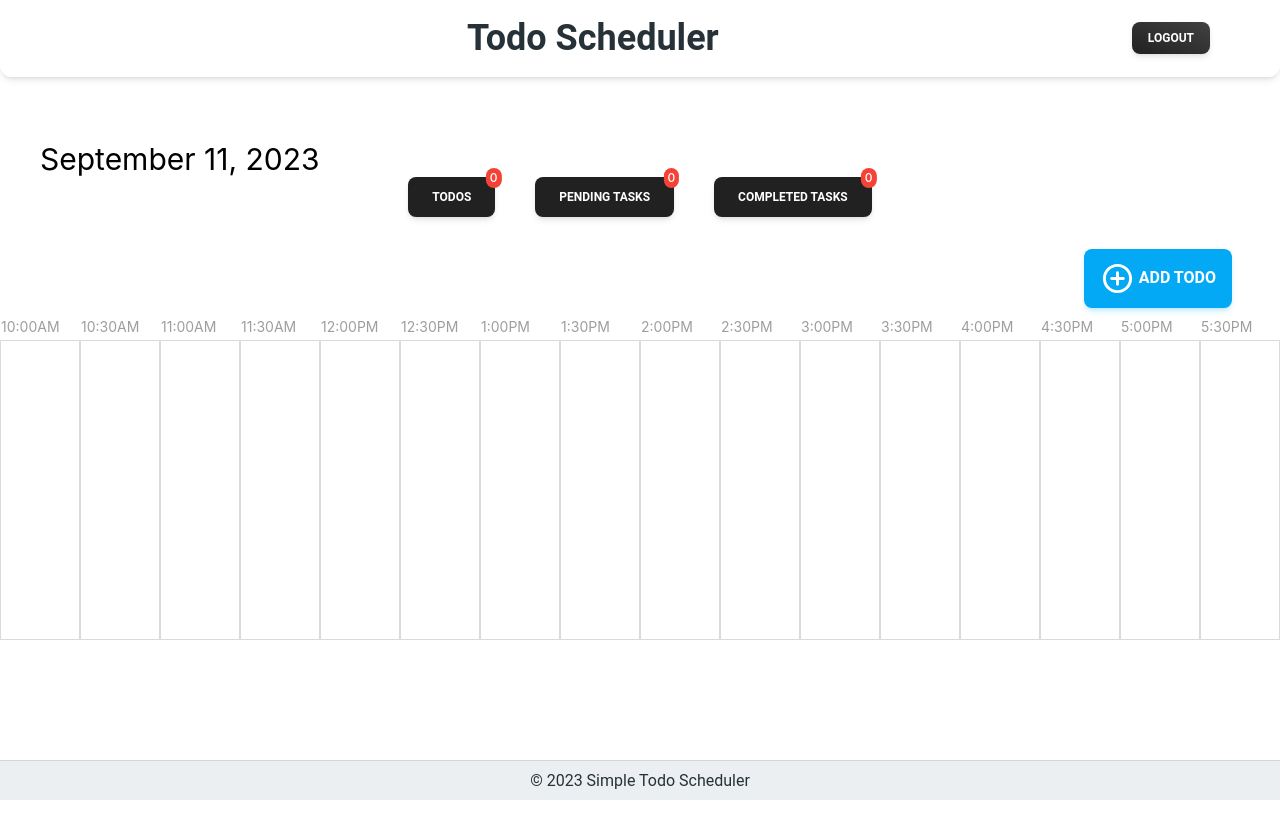
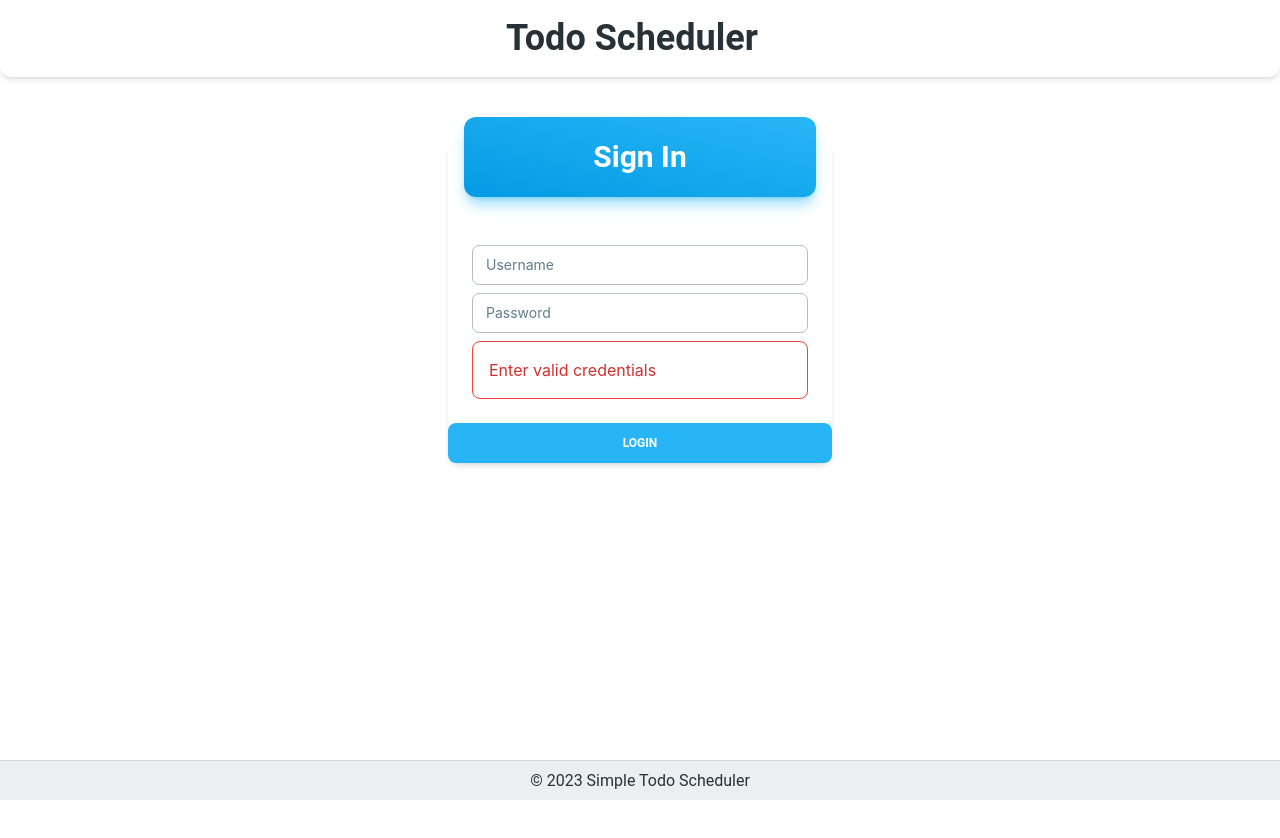
Before and after one commit to prabodhmeshram/todo-scheduler, a React (Create React App) app: page / in a window 1280 px wide. Both pictures are taken after a click on the button "LOGIN". Shown: the top 838 px of the page. After the commit the page ends 800 px from the top, so only its background shows below. Built offline with nearby package versions, Linux system fonts and the light colour scheme.

Commit message:
Added error message for invalid user creds

```diff
--- a/src/Components/LoginForm.js
+++ b/src/Components/LoginForm.js
@@ -1,25 +1,72 @@
-import { Button, Card, CardBody, Input } from "@material-tailwind/react";
-import React from "react";
+import {
+  Alert,
+  Button,
+  Card,
+  CardBody,
+  CardHeader,
+  Input,
+  Typography,
+} from "@material-tailwind/react";
+import React, { useState } from "react";
 import { useDispatch } from "react-redux";
 import { login } from "../store/auth";
 
 export default function LoginForm() {
+  const [username, setUsername] = useState("");
+  const [password, setPassword] = useState("");
+  const [error, setError] = useState(false);
+
   const dispatch = useDispatch();
 
   const logMeIn = () => {
+    if (username.trim() === "" || password.trim() === "") {
+      setError(true);
+      return;
+    }
     dispatch(login({ isLoggedIn: true }));
+  };
+
+  const onUsername = (text) => {
+    setUsername(text);
+  };
+
+  const onPassword = (text) => {
+    setPassword(text);
   };
 
   return (
     <div className="container mx-auto w-96">
       <Card>
+        <CardHeader
+          variant="gradient"
+          color="light-blue"
+          className="mb-4 grid h-20 place-items-center"
+        >
+          <Typography variant="h3" color="white">
+            Sign In
+          </Typography>
+        </CardHeader>
         <CardBody>
           <div className="my-2">
-            <Input label="Username" />
+            <Input
+              color="blue"
+              label="Username"
+              onChange={(ev) => onUsername(ev.target.value)}
+            />
           </div>
           <div className="my-2">
-            <Input label="Password" type="password" />
+            <Input
+              color="blue"
+              label="Password"
+              type="password"
+              onChange={(ev) => onPassword(ev.target.value)}
+            />
           </div>
+          {error && (
+            <Alert variant="outlined" color="red">
+              Enter valid credentials
+            </Alert>
+          )}
         </CardBody>
         <Button color="light-blue" onClick={() => logMeIn()}>
           Login
--- a/src/Components/TodoList.js
+++ b/src/Components/TodoList.js
@@ -16,7 +16,7 @@ export default function TodoList() {
         ))
       ) : (
         <div className="no-todos mt-16">
-          Add some todos, nothing to show right now
+          Add some todos, nothing to show right now 😀
         </div>
       )}
     </div>
--- a/src/Pages/Dashboard.js
+++ b/src/Pages/Dashboard.js
@@ -36,13 +36,13 @@ export default function Dashboard() {
           <div className="text-3xl text-left ml-10"> {today}</div>
           <div className="flex gap-10 item-center justify-center">
             <Badge content={numberOfTodos}>
-              <Button>Todos</Button>
+              <Button color="blue">Todos</Button>
             </Badge>
             <Badge content={pendingTasks}>
-              <Button>Pending Tasks</Button>
+              <Button color="orange">Pending Tasks</Button>
             </Badge>
             <Badge content={completedTasks}>
-              <Button>Completed Tasks</Button>
+              <Button color="green">Completed Tasks</Button>
             </Badge>
           </div>
           <AddTodo></AddTodo>
```
